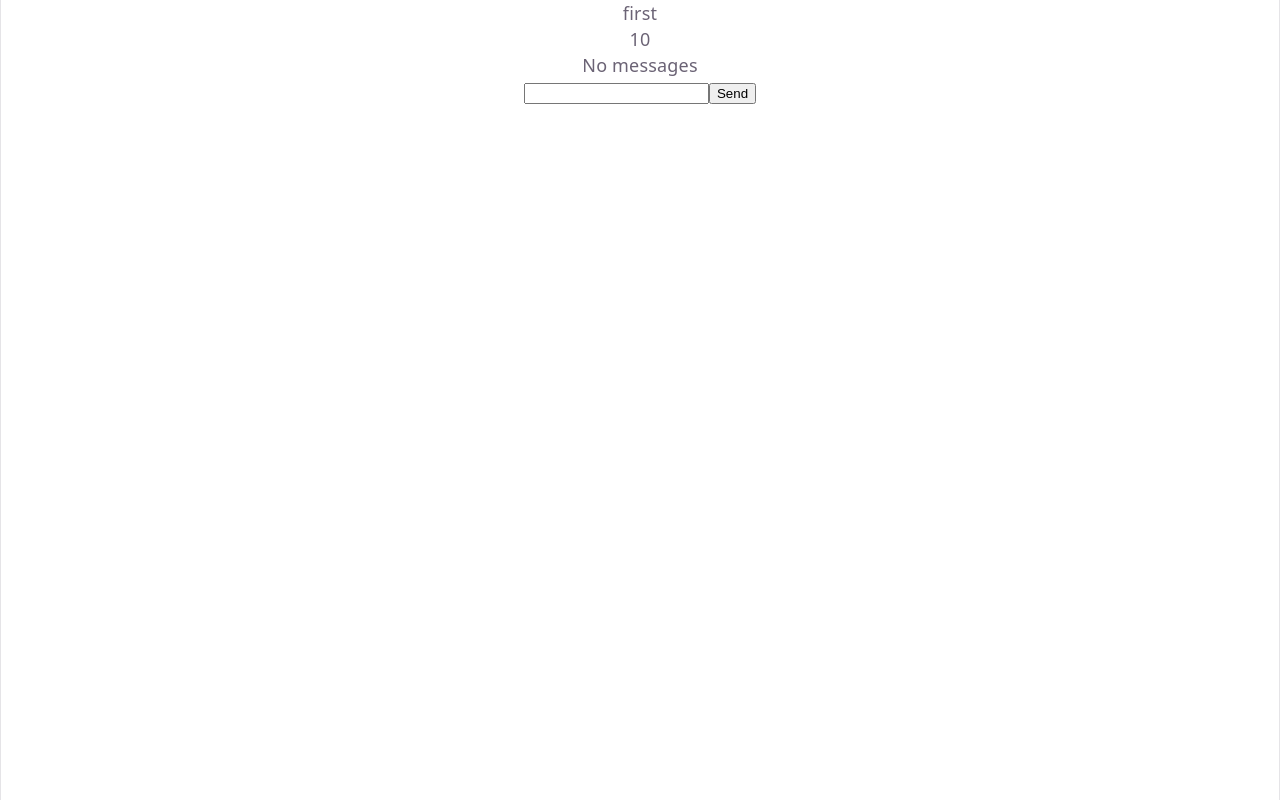
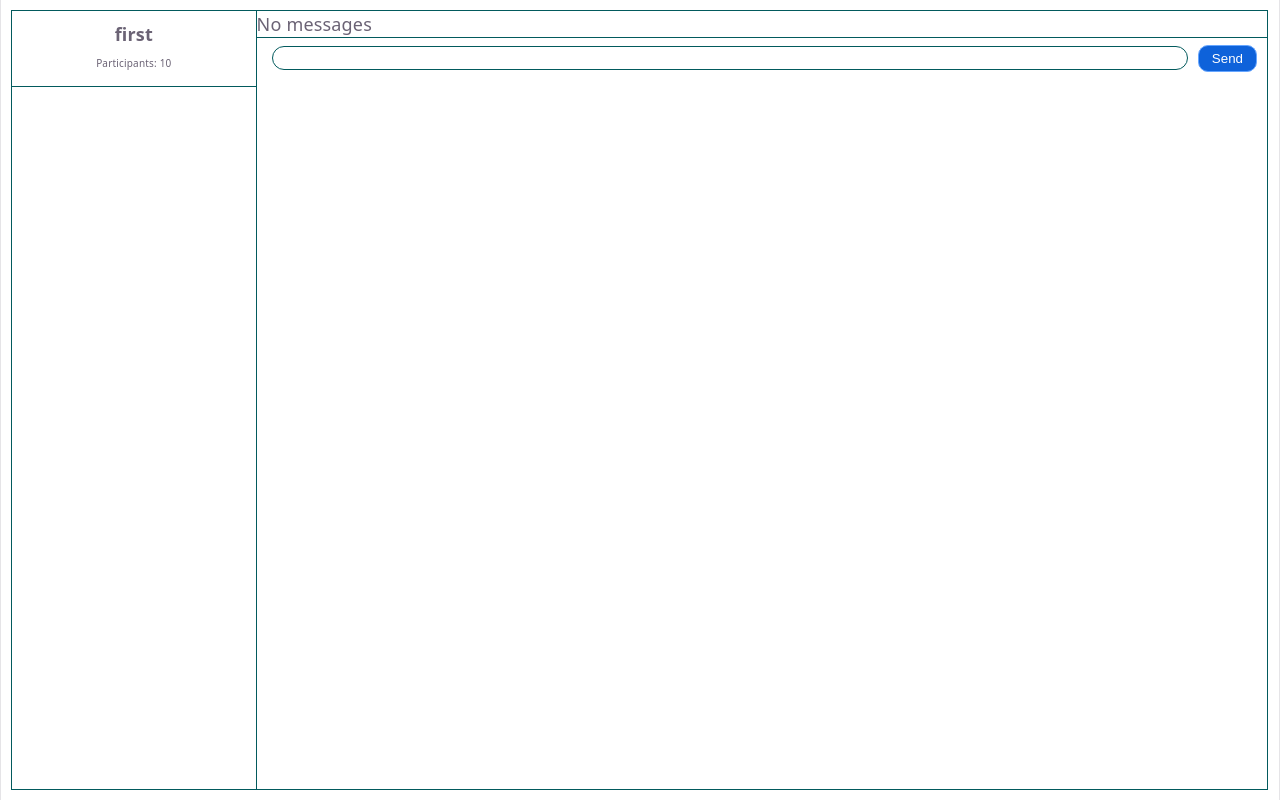
Before and after one commit to HorrySheet11/Real-time-Chat-App, a React (Vite) app in the folder frontend/: page / in a window 1280 px wide. Built offline with nearby package versions, Linux system fonts and the light colour scheme.

Commit message:
refactor: fixed css and element classes

```diff
--- a/frontend/src/components/Channel.jsx
+++ b/frontend/src/components/Channel.jsx
@@ -1,11 +1,9 @@
-import { useEffect } from "react";
 
 export default function Channel({id, name, participants }) {
-	useEffect(() => {console.log(participants)}, []);
 	return (
-		<div className="Channel-item" key={id}>
+		<div className="channel-item" key={id}>
 			<div>{name}</div>
-			<span>{participants}</span>
+			<span>Participants: {participants}</span>
 		</div>
 	);
 }
--- a/frontend/src/components/ChannelList.jsx
+++ b/frontend/src/components/ChannelList.jsx
@@ -6,7 +6,7 @@ export default function ChannelList({channel}) {
 		console.log(channel);
 	},[]);
 	return (
-		<div className="ChannelList">
+		<div className="channel-list">
 			{channel.map(channel => (
 				<Channel
 					key={channel.id}
--- a/frontend/src/components/Chat.jsx
+++ b/frontend/src/components/Chat.jsx
@@ -26,7 +26,7 @@ export default function Chat() {
 	}, []);
 
 	return (
-		<div className="Chat">
+		<div className="chat-app">
 			<ChannelList channel={channels} />
 			<MessagesPanel />
 		</div>
--- a/frontend/src/components/chat.css
+++ b/frontend/src/components/chat.css
@@ -13,7 +13,7 @@
 
     .channel-list {
         width: calc(20% - 12px);
-        border: 1px solid rgb(224, 224, 224);
+        border: 1px solid rgb(2, 90, 93);
         margin: 10px;
         margin-right: 0;
         border-right: none;
@@ -21,7 +21,7 @@
     }
 
     .channel-item {
-        border-bottom: 1px solid rgb(224, 224, 224);
+        border-bottom: 1px solid rgb(2, 90, 93);
         padding: 10px;
 
         div {
@@ -41,7 +41,7 @@
 
     .messages-panel {
         width: calc(80% - 12px);
-        border: 1px solid rgb(224, 224, 224);
+        border: 1px solid rgb(2, 90, 93);
         margin: 10px;
         margin-left: 0;
         height: calc(100% - 22px);
@@ -57,8 +57,8 @@
         .messages-input {
             width: 100%;
             height: 40px;
-            border-top: 1px solid rgb(224, 224, 224);
-            background-color: #f0f0f0;
+            border-top: 1px solid rgb(2, 90, 93);
+            /* background-color: #f0f0f0; */
             display: flex;
 
             input {
@@ -67,7 +67,7 @@
                 width: 100%;
                 margin-left: 15px;
                 border-radius: 15px;
-                border: 1px solid rgb(224, 224, 224);
+                border: 1px solid rgb(2, 90, 93);
 
                 &:focus {
                     border-radius: 15px;
@@ -83,6 +83,7 @@
                 color: white;
                 border: 1px solid;
                 border-radius: 10px;
+                border-color: #66a6ff;
                 padding: 5px 13px;
 
                 &:hover {
```
